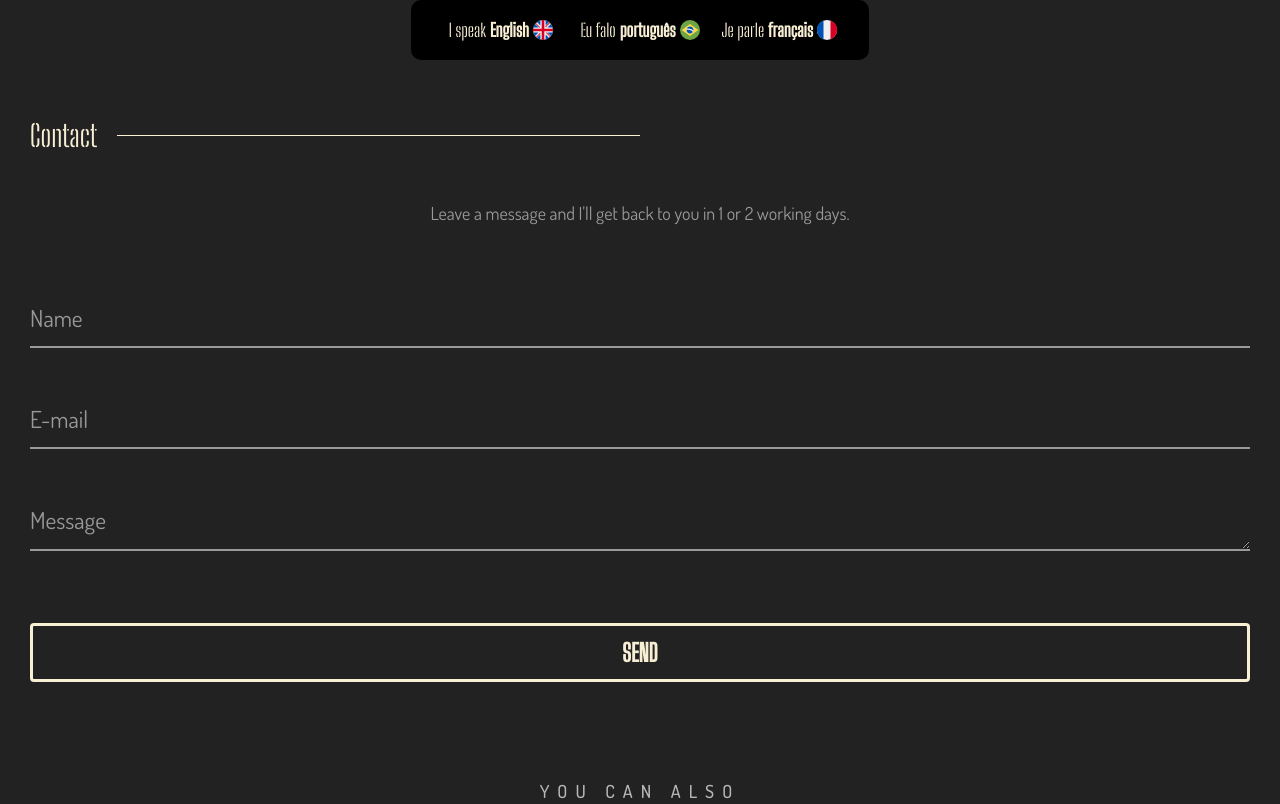
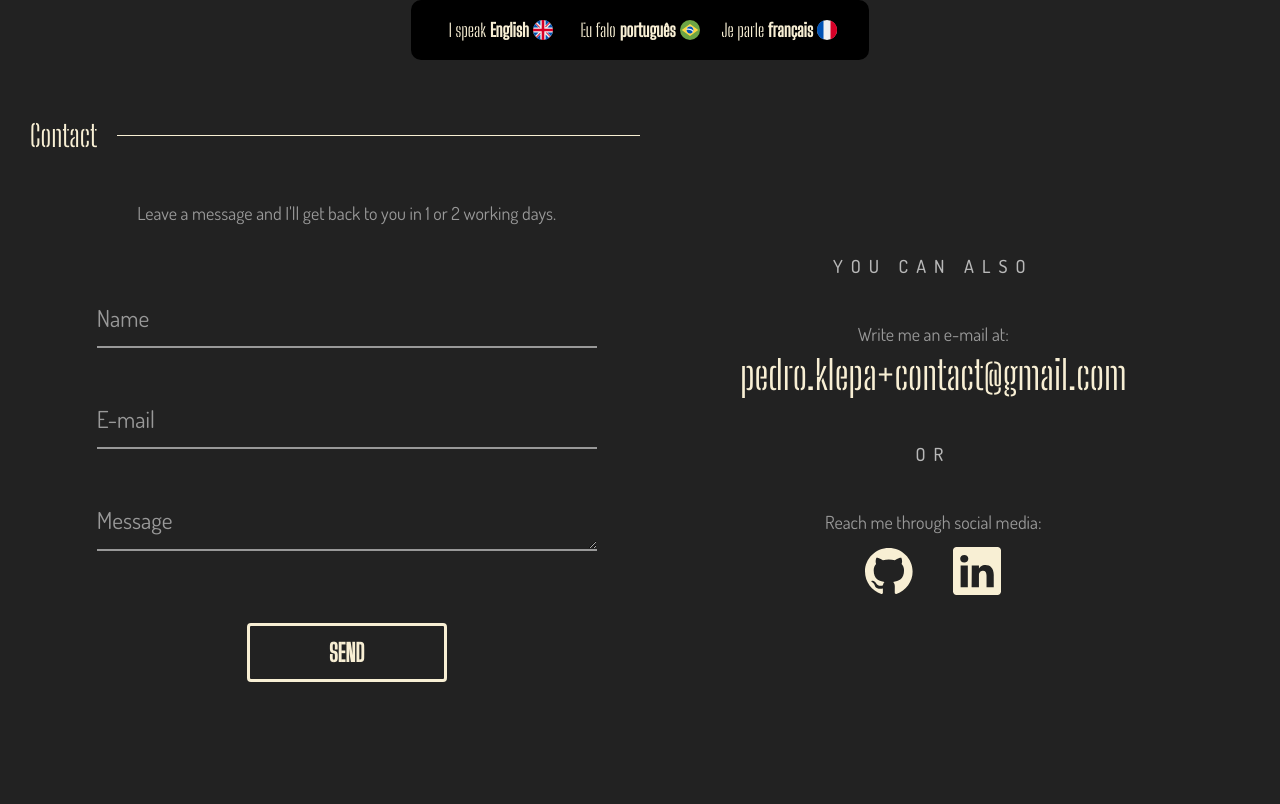
Before and after one commit to pklepa/portfolio, a Next.js app: page / in a window 1280 px wide. Shown: the part 1993-2797 px from the top of the page. Built offline with nearby package versions, Linux system fonts and the light colour scheme.

Commit message:
Fix contact section for desktop screens

```diff
--- a/src/components/ContactSection.tsx
+++ b/src/components/ContactSection.tsx
@@ -67,15 +67,16 @@ function ContactSection({}: Props): ReactElement {
           <Button text="Send" type="submit" isPrimary></Button>
         </form>
 
-        <div className={styles.separator}>You can also</div>
-
         <div className={styles.linksContainer}>
+          <h2 className={`${styles.separator} ${styles.first}`}>
+            You can also
+          </h2>
           <div className={styles.emailWrapper}>
             <p>Write me an e-mail at:</p>
             <h1>pedro.klepa+contact@gmail.com</h1>
           </div>
 
-          <div className={styles.separator}>Or</div>
+          <h2 className={styles.separator}>Or</h2>
 
           <div className={styles.socialMediaContainer}>
             <p>Reach me through social media:</p>
--- a/src/styles/components/ContactSection.module.scss
+++ b/src/styles/components/ContactSection.module.scss
@@ -91,6 +91,36 @@
       box-shadow: none;
     }
   }
+
+  button {
+    max-width: 200px;
+    align-self: center;
+  }
+}
+
+.content {
+  display: flex;
+  flex-direction: column;
+
+  @media (min-width: 850px) {
+    display: grid;
+    gap: 20px;
+    align-items: center;
+    justify-content: space-evenly;
+    grid-template-columns: repeat(2, minmax(350px, 500px));
+
+    .linksContainer {
+      margin-bottom: 30px;
+    }
+
+    .linksContainer .emailWrapper h1 {
+      font-size: 40px;
+    }
+
+    .separator.first {
+      margin-top: 0;
+    }
+  }
 }
 
 .separator {
```
